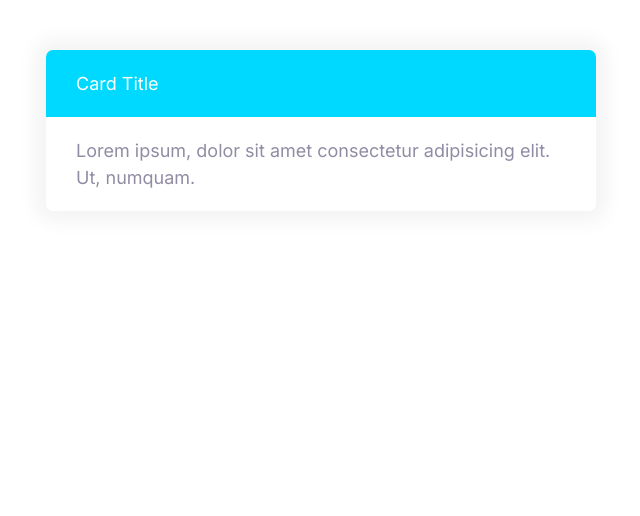
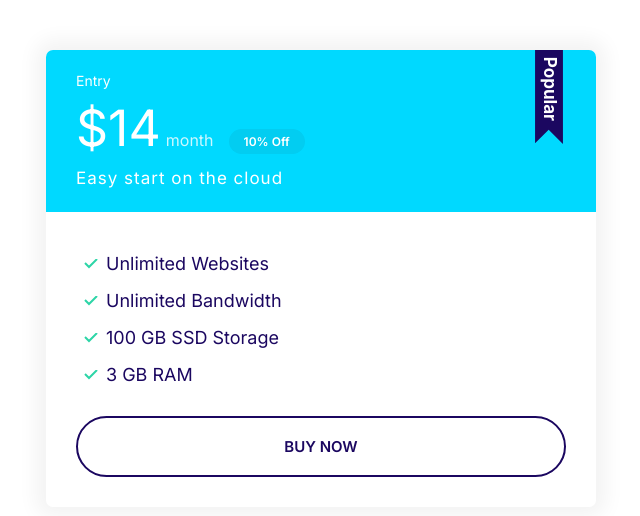
Before and after one commit to shane-png/website-practise, a plain HTML site: page index.html in a window 1280 px wide. Shown: the whole page, without its empty margins (4-644 px from the left). Drawn offline with Linux system fonts and the light colour scheme.

Commit message:
Plans defined in the component.

```diff
--- a/index.html
+++ b/index.html
@@ -16,10 +16,24 @@
   </head>
   <body>
     <div style="width:50%; padding: 4rem">
-        <div class="card card--secondary">
-            <header class="card__header">Card Title</header>
-            <div class="card__body">
-                Lorem ipsum, dolor sit amet consectetur adipisicing elit. Ut, numquam.
+        <div class="plan plan--popular">
+            <div class="card card--secondary">
+                <header class="card__header">
+                    <h3 class="plan__name">Entry</h3>
+                    <span class="plan__price">$14</span>
+                    <span class="plan__billing-cycle">month</span>
+                    <span class="badge badge--secondary badge--small">10% Off</span>
+                    <span class="plan__description">Easy start on the cloud</span>
+                </header>
+                <div class="card__body">
+                    <ul class="list list--tick">
+                        <li class="list__item">Unlimited Websites</li>
+                        <li class="list__item">Unlimited Bandwidth</li>
+                        <li class="list__item">100 GB SSD Storage</li>
+                        <li class="list__item">3 GB RAM</li>
+                    </ul>
+                    <button class="btn btn-primary-outline btn--block">Buy Now</button>
+                </div>
             </div>
         </div>
     </div>
--- a/styles/styles.css
+++ b/styles/styles.css
@@ -103,6 +103,7 @@
 
 .badge--small{
     font-size: 1.6rem;
+    padding: 0.5rem 1.5rem;
 }
 
 @media screen and (min-width: 1024px) {
@@ -274,3 +275,57 @@
     background-color: var(--color-secondary);
     color: #fff;
 }
+
+.card--secondary .badge--secondary{
+    background-color: #02cdf1;
+}
+
+/* Plans */
+.plan__name{
+    color:#fff;
+    margin:0;
+    font-weight: 500;
+    font-size: 2.4rem;
+}
+
+.plan__price{
+    font-size:6rem;
+}
+
+.plan__billing-cycle{
+    font-size: 2.4rem;
+    font-weight: 300;
+    opacity: 0.8;
+    margin-right: 1rem;
+}
+
+.plan__description{
+    font-size: 2rem;
+    font-weight: 300;
+    letter-spacing: 1px;
+    display: block;
+}
+
+.plan .list-item{
+    margin-bottom: 2rem;
+}
+
+.plan--popular .card__header{
+    position: relative;
+}
+
+.plan--popular .card__header::before{
+    content: url('../assets/icons/popular.svg');
+    width: 40px;
+    display: inline-block;
+    position: absolute;
+    top: -6px;
+    right: 5%;
+}
+
+@media screen and (min-width: 1024px) {
+    .plan__name{ font-size: 1.4rem;}
+    .plan__price{ font-size: 5rem;}
+    .plan__billing-cycle{ font-size: 1.6rem;}
+    .plan__description{ font-size: 1.7rem;}
+}
```
Also changed, not shown: components/plans.html (added, +22 -0 lines), assets/icons/popular.svg (added).
